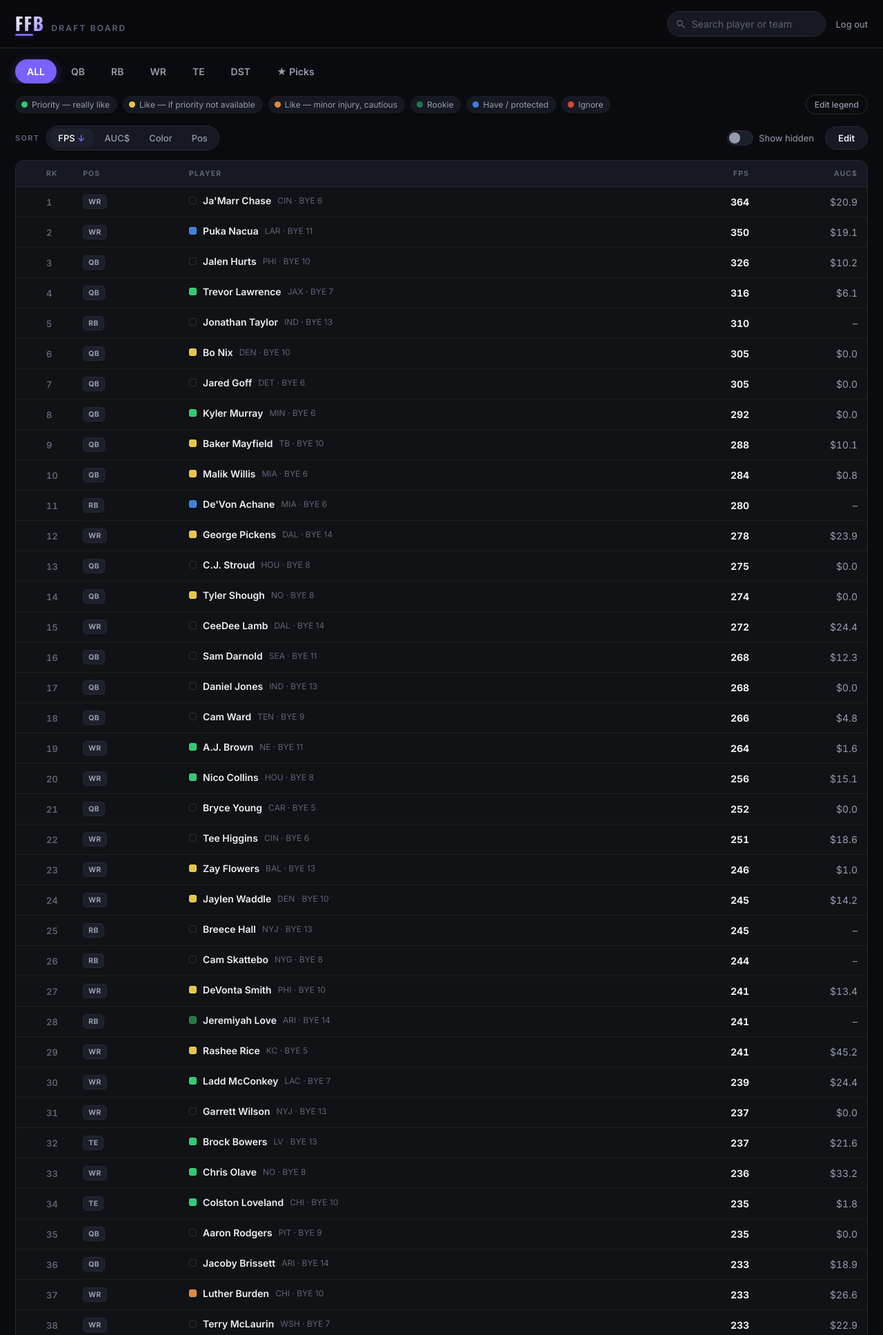
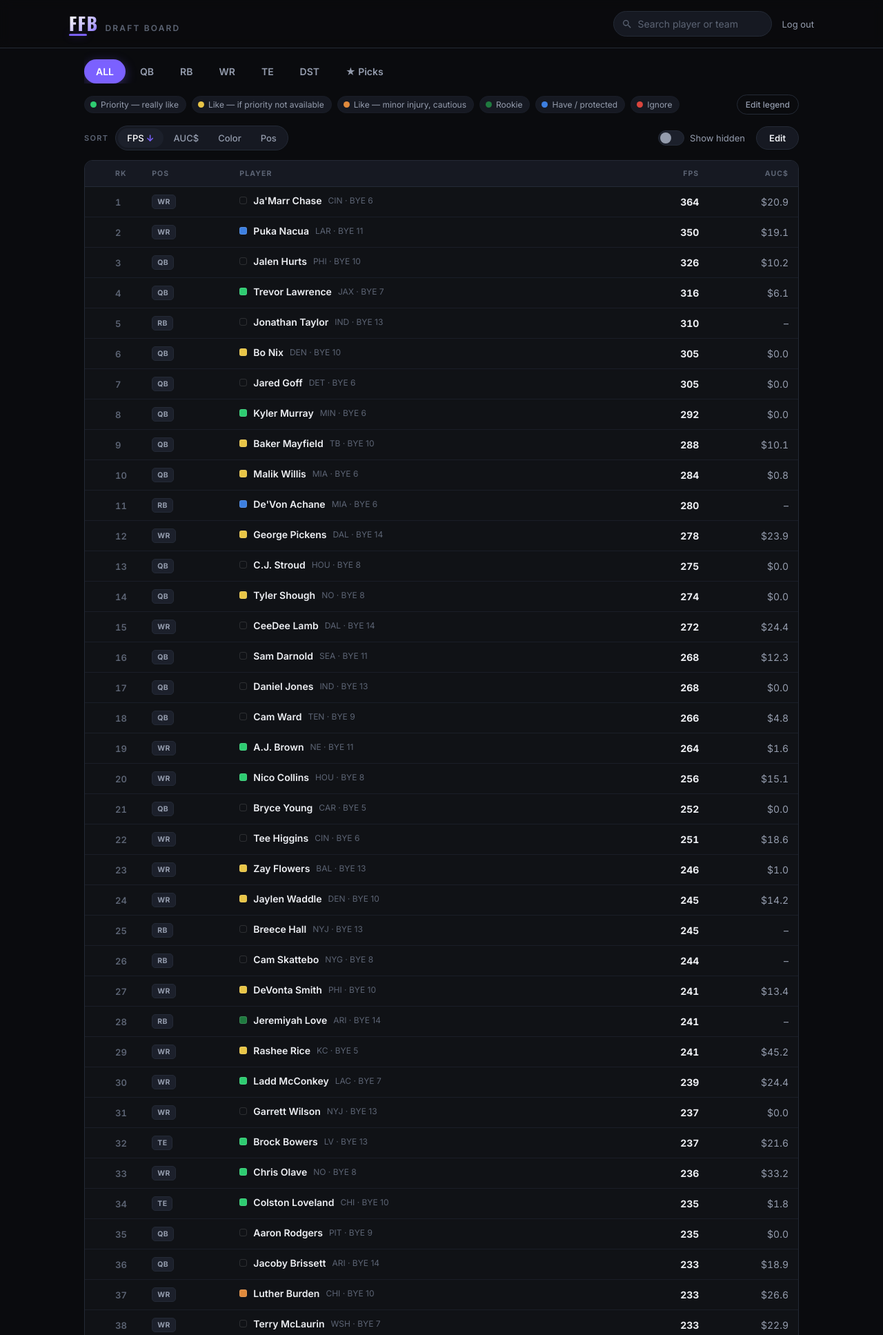
Before and after one commit to khainalanot/ffb, a PHP site: page / in a window 1280 px wide. Shown: the top 1935 px of the page at 69% size. Run offline with PHP 8.4, Linux system fonts and the light colour scheme; the visitor is signed in with stand-in values (Sample User, id 1); data comes from the database, SQL or seed files in the repository; data that the repository does not hold is empty.

Commit message:
Constrain content to a centered max-width column
Wrap the body in a .page container (max-width 1080px, centered) and a .bar-inner
for the sticky header, so the board no longer stretches edge-to-edge on wide screens.
Gutters shrink on mobile via the --gutter variable.

```diff
--- a/index.php
+++ b/index.php
@@ -15,6 +15,7 @@
 </head>
 <body>
 <header class="topbar">
+  <div class="bar-inner">
     <div class="brand">
       <span class="brand-mark">FFB</span>
       <span class="brand-sub">Draft Board</span>
@@ -26,8 +27,10 @@
       </div>
       <a href="logout.php" class="logout-link">Log out</a>
     </div>
+  </div>
 </header>
 
+<div class="page">
 <nav class="tabs" id="position-tabs"></nav>
 
 <div class="legend-row">
@@ -66,6 +69,7 @@
     </table>
   </div>
 </main>
+</div>
 
 <div id="comment-modal" class="modal hidden">
   <div class="modal-content">
--- a/style.css
+++ b/style.css
@@ -21,6 +21,8 @@
 
   --radius: 12px;
   --radius-sm: 8px;
+  --maxw: 1080px;
+  --gutter: 22px;
   --font: "Inter", -apple-system, BlinkMacSystemFont, "Segoe UI", Roboto, sans-serif;
   --display: "Oswald", var(--font);
 }
@@ -47,18 +49,28 @@
 /* ---------- top bar ---------- */
 
 .topbar {
-  display: flex;
-  align-items: center;
-  justify-content: space-between;
-  flex-wrap: wrap;
-  gap: 14px;
-  padding: 16px 22px;
+  padding: 16px var(--gutter);
   border-bottom: 1px solid var(--line);
   background: rgba(10, 11, 14, 0.7);
   backdrop-filter: blur(8px);
   position: sticky;
   top: 0;
   z-index: 20;
+}
+.bar-inner {
+  max-width: var(--maxw);
+  margin: 0 auto;
+  display: flex;
+  align-items: center;
+  justify-content: space-between;
+  flex-wrap: wrap;
+  gap: 14px;
+}
+
+.page {
+  max-width: var(--maxw);
+  margin: 0 auto;
+  padding: 0 var(--gutter);
 }
 
 .brand { display: flex; align-items: baseline; gap: 10px; }
@@ -160,7 +172,7 @@
 .tabs {
   display: flex;
   gap: 4px;
-  padding: 16px 22px 0;
+  padding: 16px 0 0;
   overflow-x: auto;
   scrollbar-width: none;
 }
@@ -188,7 +200,7 @@
 
 .legend-row {
   display: flex; align-items: center; justify-content: space-between;
-  gap: 12px; padding: 16px 22px 12px;
+  gap: 12px; padding: 16px 0 12px;
 }
 .legend { display: flex; flex-wrap: wrap; gap: 6px 8px; align-items: center; }
 .legend-item {
@@ -225,7 +237,7 @@
 .ghost-btn:hover { color: var(--text); border-color: var(--brand); }
 
 .legend-editor {
-  margin: 0 22px 8px;
+  margin: 0 0 8px;
   padding: 16px;
   border: 1px solid var(--line);
   border-radius: var(--radius);
@@ -264,7 +276,7 @@
 
 .toolbar {
   display: flex; align-items: center; justify-content: space-between;
-  flex-wrap: wrap; gap: 12px; padding: 4px 22px 14px;
+  flex-wrap: wrap; gap: 12px; padding: 4px 0 14px;
 }
 .sort-group { display: flex; align-items: center; gap: 10px; }
 .sort-label { font-size: 11px; text-transform: uppercase; letter-spacing: 0.12em; color: var(--text-faint); font-weight: 600; }
@@ -306,7 +318,7 @@
 .edit-toggle.active { background: var(--brand); border-color: var(--brand); color: #fff; box-shadow: 0 4px 16px var(--brand-glow); }
 
 .edit-hint {
-  margin: 0 22px 10px; padding: 12px 16px;
+  margin: 0 0 10px; padding: 12px 16px;
   color: var(--text-dim); font-size: 13px; line-height: 1.5;
   background: linear-gradient(90deg, rgba(123,97,255,0.10), transparent);
   border: 1px solid var(--line-soft); border-left: 3px solid var(--brand);
@@ -317,7 +329,7 @@
 
 /* ---------- table ---------- */
 
-main { padding: 0 22px 60px; }
+main { padding: 0 0 60px; }
 .table-wrap {
   border: 1px solid var(--line);
   border-radius: var(--radius);
@@ -472,9 +484,8 @@
 /* ---------- responsive ---------- */
 
 @media (max-width: 620px) {
+  :root { --gutter: 16px; }
   .topbar { padding: 14px 16px; }
-  .tabs, .legend-row, .toolbar, .edit-hint, main { padding-left: 16px; padding-right: 16px; }
-  .legend-editor { margin-left: 16px; margin-right: 16px; }
   #search { width: 150px; }
   .brand-sub { display: none; }
   .player-meta { display: none; }
```
Lines whose indentation alone changed are shown as unchanged.
